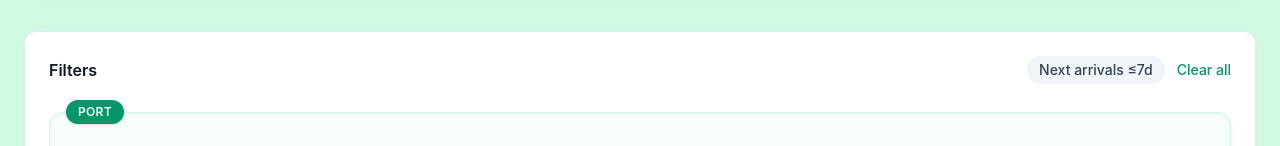
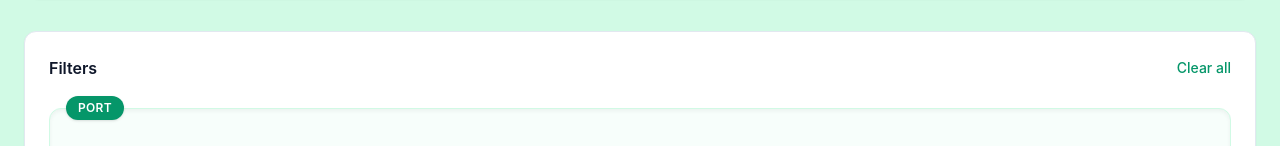
Before and after one commit to cyprienhenry/trader-cockpit, a Next.js app: page / in a window 1280 px wide. Shown: the part 163-309 px from the top of the page. Built offline with nearby package versions, Linux system fonts and the light colour scheme.

Commit message:
removed useless filter

```diff
--- a/app/page.tsx
+++ b/app/page.tsx
@@ -465,23 +465,6 @@ export default function Page() {
       <section className="rounded-xl border border-slate-200 bg-white p-6 shadow-sm">
         <div className="mb-4 flex flex-wrap items-center justify-between gap-3">
           <h2 className="text-base font-semibold text-slate-900">Filters</h2>
-          <div className="flex items-center gap-3">
-            <button
-              type="button"
-              onClick={() =>
-                handleFilterChange(
-                  "nextArrivalsOnly",
-                  !filters.nextArrivalsOnly
-                )
-              }
-              className={`inline-flex items-center justify-center rounded-full px-3 py-1 text-sm font-medium transition ${
-                filters.nextArrivalsOnly
-                  ? "bg-emerald-600 text-white"
-                  : "bg-slate-100 text-slate-700 hover:bg-slate-200"
-              }`}
-            >
-              Next arrivals ≤7d
-            </button>
           <button
             type="button"
             onClick={clearAllFilters}
@@ -489,7 +472,6 @@ export default function Page() {
           >
             Clear all
           </button>
-          </div>
         </div>
         <div className="grid grid-cols-1 gap-6">
           <CheckboxGroup
```
Lines whose indentation alone changed are shown as unchanged.
